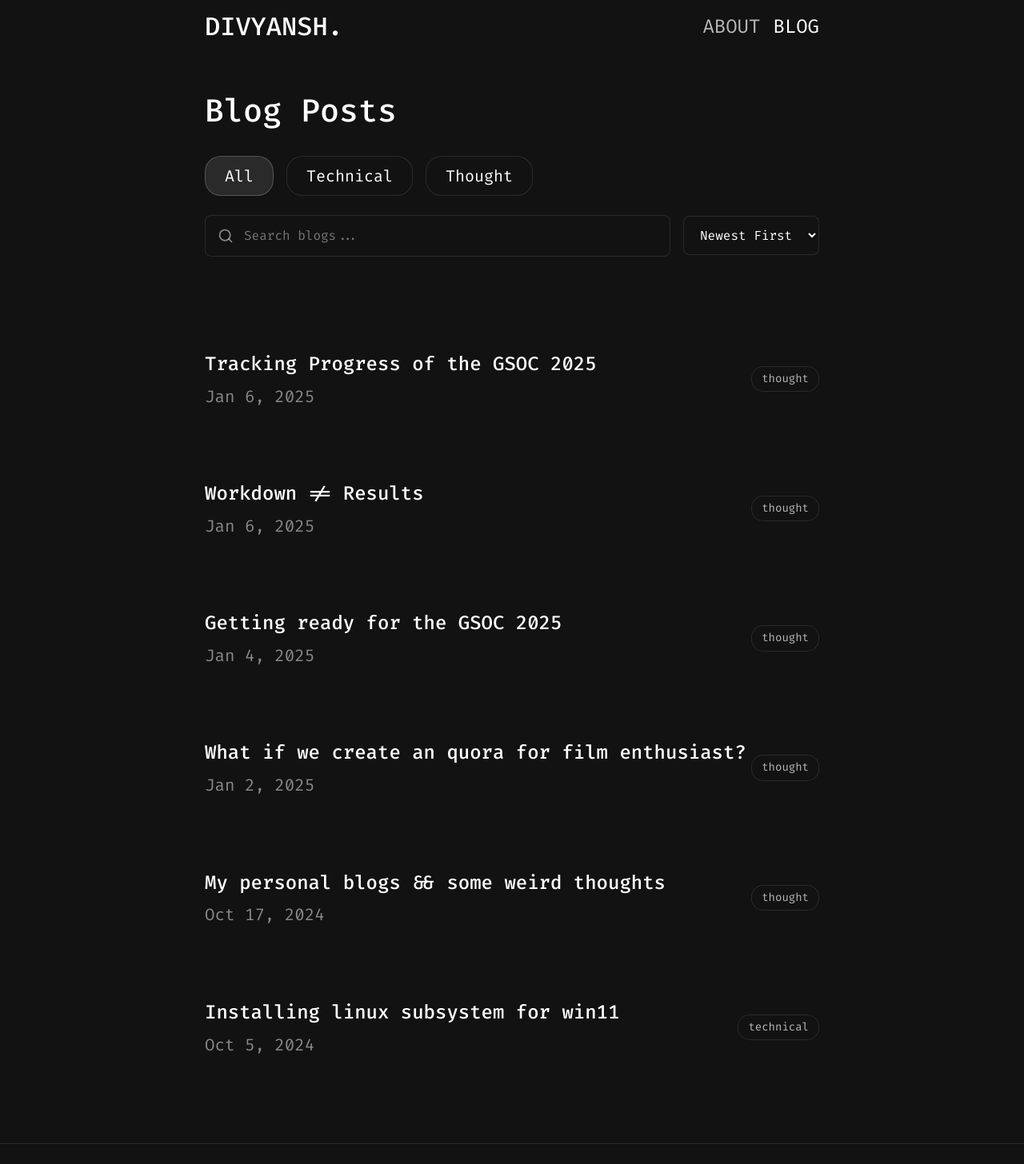
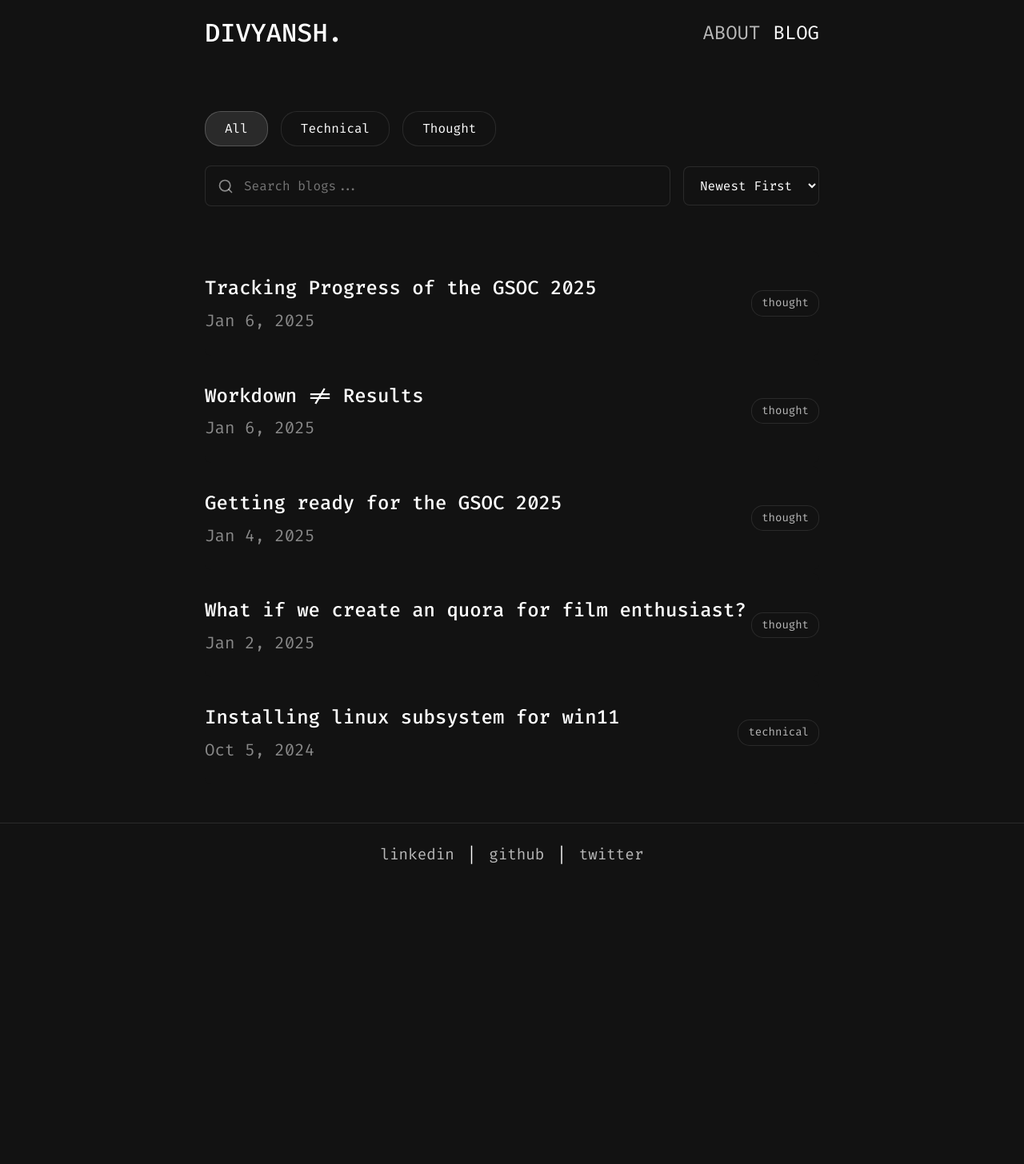
Before and after one commit to DivyanshTiwari20/site, a React (Vite) app: page /blog in a window 1280 px wide. Shown: the top 1456 px of the page at 80% size. After the commit the page ends 1109 px from the top, so only its background shows below. Built offline with nearby package versions, Linux system fonts and the light colour scheme.

Commit message:
bit update

```diff
--- a/src/components/BlogList.jsx
+++ b/src/components/BlogList.jsx
@@ -10,12 +10,6 @@ function BlogList() {
       date: 'Oct 5, 2024',
       link: '/blog/1', // Update link to point to the route
       category: 'technical'
-    },
-    {
-      title: 'My personal blogs && some weird thoughts',
-      date: 'Oct 17, 2024',
-      link: 'https://medium.com/@tmadhuvijay1982',
-      category: 'thought'
     },
     {
       title: 'What if we create an quora for film enthusiast?',
@@ -72,11 +66,11 @@ function BlogList() {
   };
 
   return (
-    <div className="container d-flex flex-column justify-content-center min-vh-100">
+    <div className="container d-flex flex-column justify-content-center min-vh-100 my-3">
       <header className={`blog-header ${isHeaderSticky ? 'sticky' : ''}`}>
-        <h1 className="mb-4 my-5">Blog Posts</h1>
+        {/* <h1 className="mb-4 my-5">Blog Posts</h1> */}
 
-        <div className="category-filters fs-5 mb-4">
+        <div className="category-filters fs-5 mb-4 my-5">
           {['all', 'technical', 'thought', ].map(category => (
             <button
               key={category}
@@ -110,10 +104,10 @@ function BlogList() {
         </div>
       </header>
 
-      <section className="my-5">
+      <section className="my-3">
         <div className="blog-list my-3">
           {filteredAndSortedBlogs.map((blog, index) => (
-            <article key={index} className="blog-item">
+            <article key={index} className="blog-item my-1">
               <a
                 onClick={() => handleBlogClick(blog.link)} // Use onClick for navigation
                 className="blog-link"
--- a/src/styles/App.css
+++ b/src/styles/App.css
@@ -40,6 +40,7 @@ main,
   z-index: 1000;
   background-color: #121212;
   padding: 0.5rem 0;
+  margin-top: 0.5rem;
   /* border-bottom: 3px solid rgba(255, 255, 255, 0.1); */
 }
 
@@ -241,7 +242,7 @@ div {
 .category-filters {
   display: flex;
   gap: 1rem;
-  margin: 2rem 0;
+  /* margin: 2rem 0; */
 }
 
 .category-btn {
@@ -252,6 +253,7 @@ div {
   color: #ffffff;
   font-family: 'Fira Code', monospace;
   transition: all 0.2s ease;
+  font-size: 1rem;
 }
 
 .category-btn:hover,
@@ -270,6 +272,7 @@ div {
 .search-box {
   flex: 1;
   position: relative;
+  font-size: 1rem;
 }
 
 .search-box svg {
@@ -297,6 +300,7 @@ div {
   border-radius: 8px;
   color: #ffffff;
   font-family: 'Fira Code', monospace;
+  font-size: 1rem;
 }
 
 .blog-category {
```
